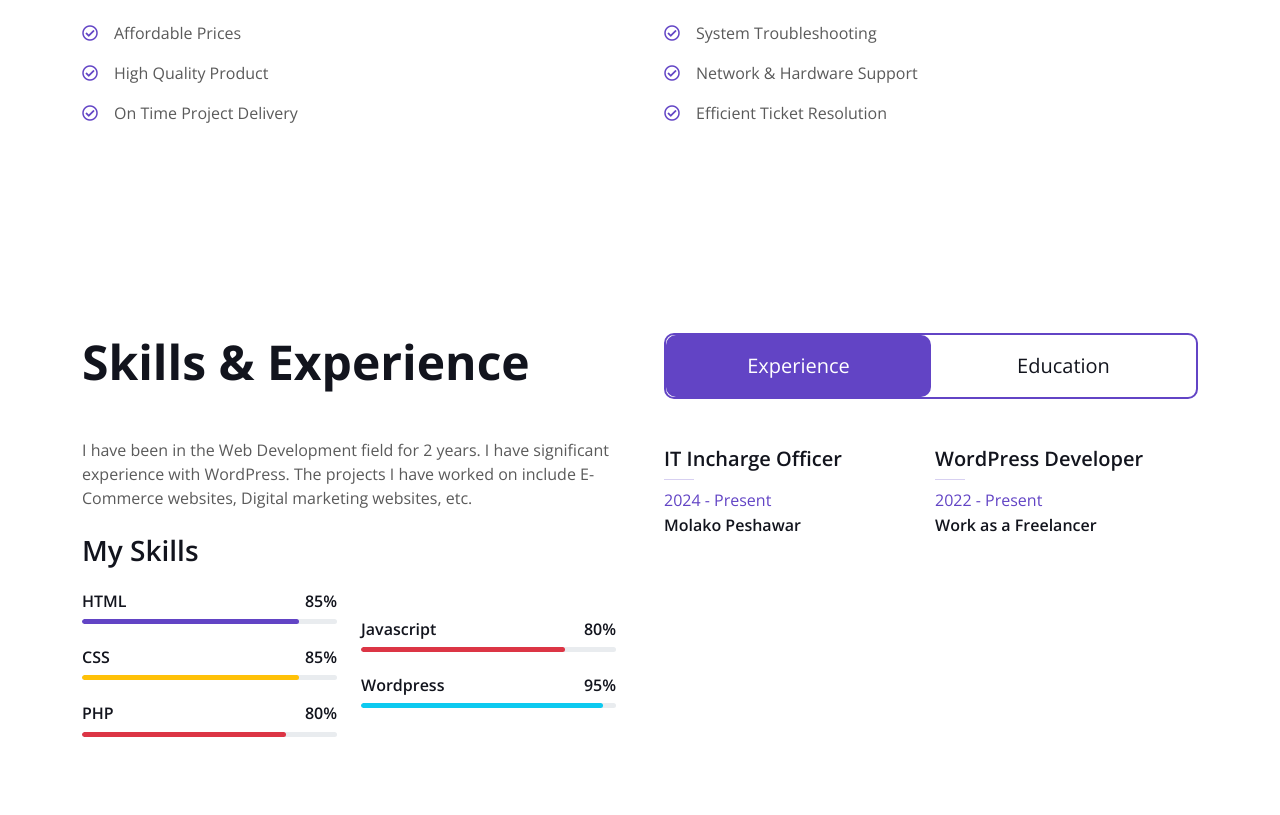
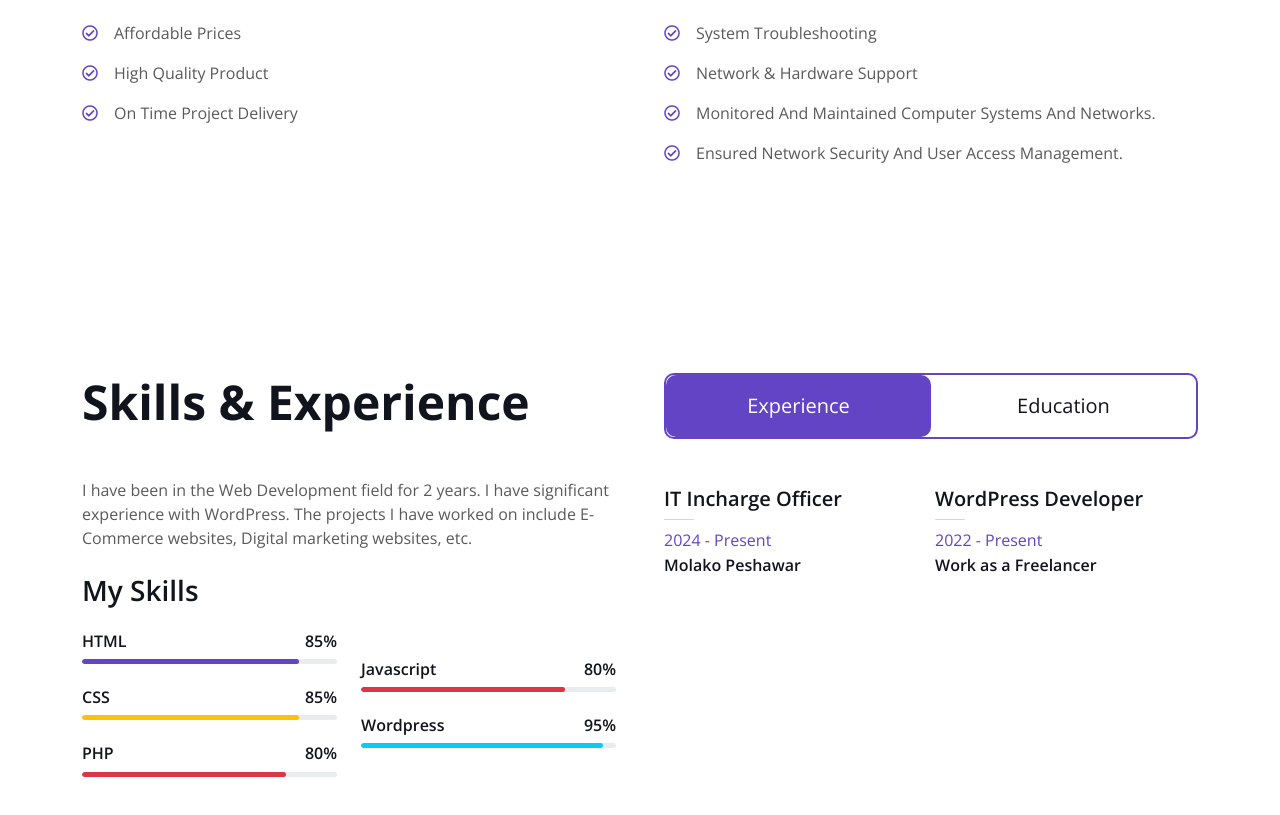
Before and after one commit to SameerRaza1/portfolio, a plain HTML site: page index.html in a window 1280 px wide. Shown: the part 1247-2062 px from the top of the page. Drawn offline with nearby package versions, Linux system fonts and the light colour scheme.

Commit message:
Update index.html

```diff
--- a/index.html
+++ b/index.html
@@ -151,7 +151,8 @@
                 <p class="mb-4">I have 1 year of experience providing IT support in a professional environment, troubleshooting hardware and software issues, maintaining systems, and ensuring smooth network operations.</p>
                 <p class="mb-3"><i class="far fa-check-circle text-primary me-3"></i>System Troubleshooting</p>
                 <p class="mb-3"><i class="far fa-check-circle text-primary me-3"></i>Network & Hardware Support</p>
-                <p class="mb-3"><i class="far fa-check-circle text-primary me-3"></i>Efficient Ticket Resolution</p>
+                <p class="mb-3"><i class="far fa-check-circle text-primary me-3"></i>Monitored And Maintained Computer Systems And Networks.</p>
+                <p class="mb-3"><i class="far fa-check-circle text-primary me-3"></i>Ensured Network Security And User Access Management. </p>
             </div>
         </div>
     </div>
@@ -524,6 +525,7 @@
 
     <!-- Map Start -->
     <div class="container-xxl pt-5 px-0 wow fadeInUp" data-wow-delay="0.1s">
+
         <div class="container-xxl pt-5 px-0">
             <div class="bg-dark">
                 <iframe
```
